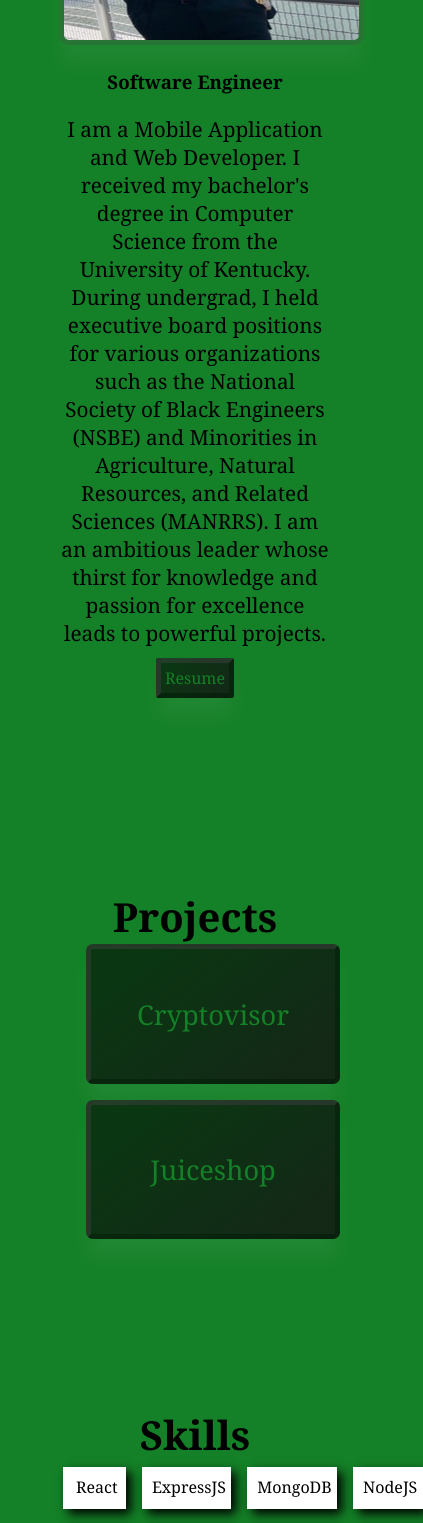
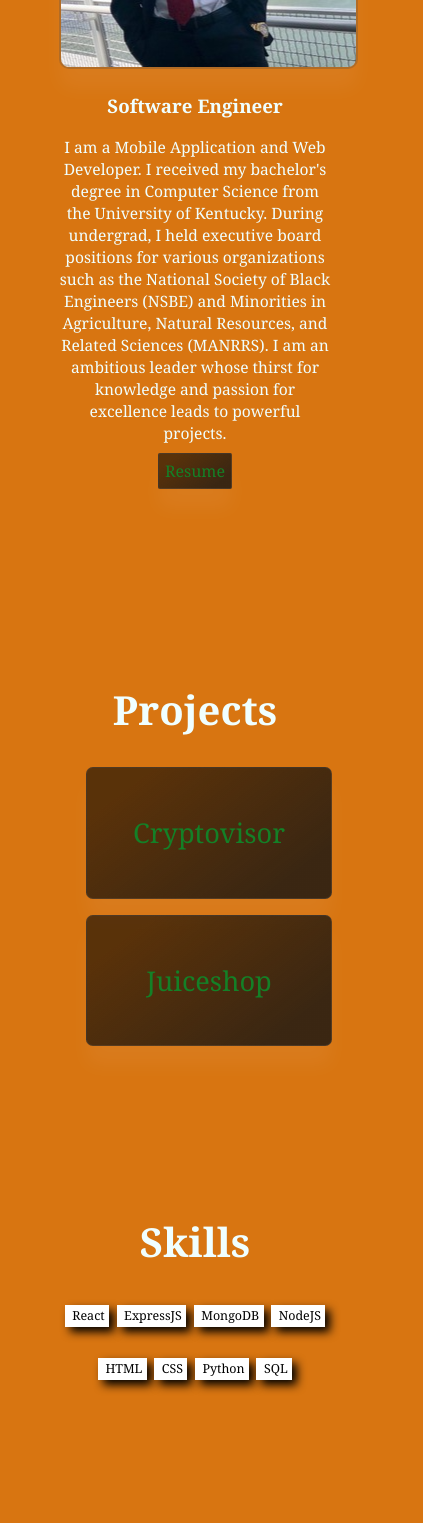
Before and after one commit to scoringrange86/portfolio, a React (Create React App) app: page / in a window 390 px wide. Shown: the part 400-1923 px from the top of the page, 423 px wide, since content can reach past the window. Built offline with nearby package versions, Linux system fonts and the light colour scheme.

Commit message:
Updated button styling, added mobile friendly calculations, and changed background color/theme

```diff
--- a/public/index.html
+++ b/public/index.html
@@ -9,7 +9,7 @@
       name="description"
       content="Web site created using create-react-app"
     />
-    <link rel="apple-touch-icon" href="%PUBLIC_URL%/logo192.png" />
+    <link rel="apple-touch-icon" href="%PUBLIC_URL%/skglogo.png" />
     <!--
       manifest.json provides metadata used when your web app is installed on a
       user's mobile device or desktop. See https://developers.google.com/web/fundamentals/web-app-manifest/
@@ -24,7 +24,7 @@
       work correctly both with client-side routing and a non-root public URL.
       Learn how to configure a non-root public URL by running `npm run build`.
     -->
-    <title>React App</title>
+    <title>Steve's Portfolio</title>
   </head>
   <body>
     <noscript>You need to enable JavaScript to run this app.</noscript>
--- a/src/App.css
+++ b/src/App.css
@@ -4,6 +4,7 @@
   max-width: 70%;
   /* background-color: #148027; */
   font-family: "Goudy Old Style", Georgia, serif;
+  color: azure;
 }
 
 /* header{
@@ -12,7 +13,7 @@
 
 /* #header-wrap{ position:absolute;} */
 h1 {
-  margin: 0;
+  margin-bottom: .75em;
   font-size: 2.5em;
 }
 
--- a/src/components/AboutMe.css
+++ b/src/components/AboutMe.css
@@ -11,7 +11,7 @@
 
 .headshot {
     border-radius: 10px;
-    border: 5px solid rgba(86, 86, 86, 0.3);
+    border: 2px solid rgba(86, 86, 86, 0.3);
     box-sizing: border-box;
     box-shadow: 0px 20px 20px rgba(252, 251, 251, 0.05);
 }
@@ -24,18 +24,29 @@
     color: #148027;
     text-decoration: none;
     background: linear-gradient(142.96deg, rgba(5, 5, 5, 0.6) 15.96%, rgba(19, 19, 19, 0.8) 83.29%);
-    border: 5px outset rgba(86, 86, 86, 0.3);
+    border: 1px solid rgba(86, 86, 86, 0.3);
     box-sizing: border-box;
     box-shadow: 0px 20px 20px rgba(252, 251, 251, 0.05);
-    padding: 4px 4px;
+    padding: 6px 6px;
     border-radius: 2px;
 }
 
 .resume-link:hover {
-    border: 5px outset rgba(252, 250, 250, 0.3);
+    border: 1px solid rgba(252, 250, 250, 0.3);
 }
 
+.resume-link:active {
+    border: 1px solid #FFFFFF;
+}
 
-.resume-link:active {
-    border: 5px outset #FFFFFF;
+@media (max-width: 850px) {
+    .content-wrapper {
+        font-size: .8em;
+    }
 }
+
+@media (max-width: 675px) {
+    .content-wrapper {
+        font-size: .75em;
+    }
+}
--- a/src/components/Contact.css
+++ b/src/components/Contact.css
@@ -30,3 +30,17 @@ a {
 a:hover {
     color: white;
 }
+
+
+
+@media (max-width: 675px) {
+    .contact-content {
+        font-size: .75em;
+    }
+}
+
+@media (max-width: 475px) {
+    .contact-content {
+        font-size: .6em;
+    }
+}
--- a/src/components/Contact.js
+++ b/src/components/Contact.js
@@ -7,7 +7,7 @@ import './Contact.css'
 function Contact() {
 
 
-    let contacts = [ { name: "Linkedn", path: "https://www.linkedin.com/in/steven-roberts-thrive"},
+    let contacts = [ { name: "LinkedIn", path: "https://www.linkedin.com/in/steven-roberts-thrive"},
                         { name: "Github", path: "https://github.com/scoringrange86"},
                          {name: "Email", path: "mailto:scoringrange86@gmail.com"}
                     ]
--- a/src/components/Footer.css
+++ b/src/components/Footer.css
@@ -1,3 +1,15 @@
 .footer {
     font-size: 1.15em;
 }
+
+@media (max-width: 675px) {
+    .footer {
+        font-size: .75em;
+    }
+}
+
+@media (max-width: 475px) {
+    .skill-card {
+        font-size: .6em;
+    }
+}
--- a/src/components/Projects.css
+++ b/src/components/Projects.css
@@ -20,7 +20,7 @@
     color: #148027;
     text-decoration: none;
     background: linear-gradient(142.96deg, rgba(5, 5, 5, 0.6) 15.96%, rgba(19, 19, 19, 0.8) 83.29%);
-    border: 5px outset rgba(86, 86, 86, 0.3);
+    border: 1px solid rgba(86, 86, 86, 0.3);
     box-sizing: border-box;
     box-shadow: 0px 20px 20px rgba(252, 251, 251, 0.05);
     padding: 1.7em 1.7em;
@@ -29,12 +29,12 @@
 }
 
 .project-item:hover {
-    border: 5px outset rgba(252, 250, 250, 0.3);
+    border: 1px solid rgba(252, 250, 250, 0.3);
 }
 
 
 .project-item:active {
-    border: 5px outset #FFFFFF;
+    border: 1px solid #FFFFFF;
 }
 
 
--- a/src/components/Skills.css
+++ b/src/components/Skills.css
@@ -3,11 +3,15 @@
 }
 
 .skills-cards-wrapper {
-    display: grid;
+    /* display: grid;
     grid-template-columns: repeat(4, auto);
     grid-row-gap: .4em;
-    grid-column-gap: .4em;
+    grid-column-gap: .4em; */
 
+    text-align: center;
+    /* white-space: normal; */
+    /* max-width: 3em; */
+    margin: auto;
 }
 
 .skill-card {
@@ -23,3 +27,20 @@
     white-space: pre;
     box-sizing: border-box;
 }
+
+
+@media (max-width: 675px) {
+    .skill-card {
+        font-size: .75em;
+    }
+}
+
+@media (max-width: 475px) {
+    .skill-card {
+        font-size: .6em;
+    }
+}
+
+p {
+    text-align: center;
+}
--- a/src/components/Skills.js
+++ b/src/components/Skills.js
@@ -1,19 +1,31 @@
 import "./Skills.css"
 
 function Skills() {
-    let skills = ["React", "ExpressJS", "MongoDB", "NodeJS","HTML", "CSS", "Python", "SQL"]
+    const skillsTop = ["React", "ExpressJS", "MongoDB", "NodeJS" ]
+    const skillsBottom = ["HTML", "CSS", "Python", "SQL"]
 
     return (
         <div className="skills-wrapper">
             <h1> Skills </h1>
             <section className="skills-cards-wrapper">
+                <p>
             {
-                skills.map( (skill) => (
+                skillsTop.map( (skill) => (
 
                     <span className="skill-card" key={skill}> {skill}</span>
 
                     ))
             }
+            </p>
+            <p>
+            {
+                skillsBottom.map( (skill) => (
+
+                    <span className="skill-card" key={skill}> {skill}</span>
+
+                    ))
+            }
+            </p>
             </section>
         </div>
     )
--- a/src/index.css
+++ b/src/index.css
@@ -5,7 +5,7 @@ body {
     sans-serif;
   -webkit-font-smoothing: antialiased;
   -moz-osx-font-smoothing: grayscale;
-  background-color: #148027;
+  background-color: #d87511;
 
 }
 
```
Also changed, not shown: public/skglogo.png (added).
